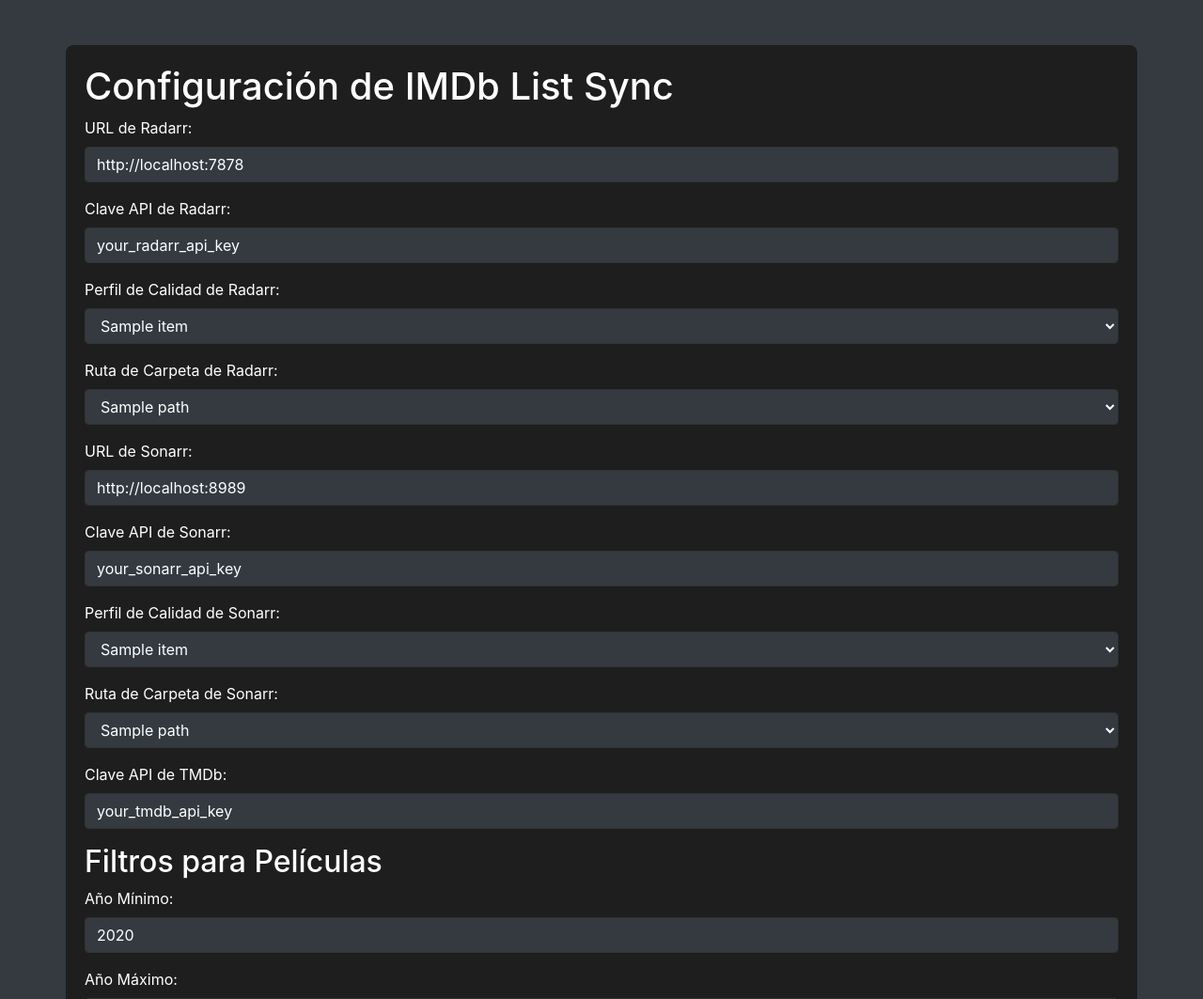
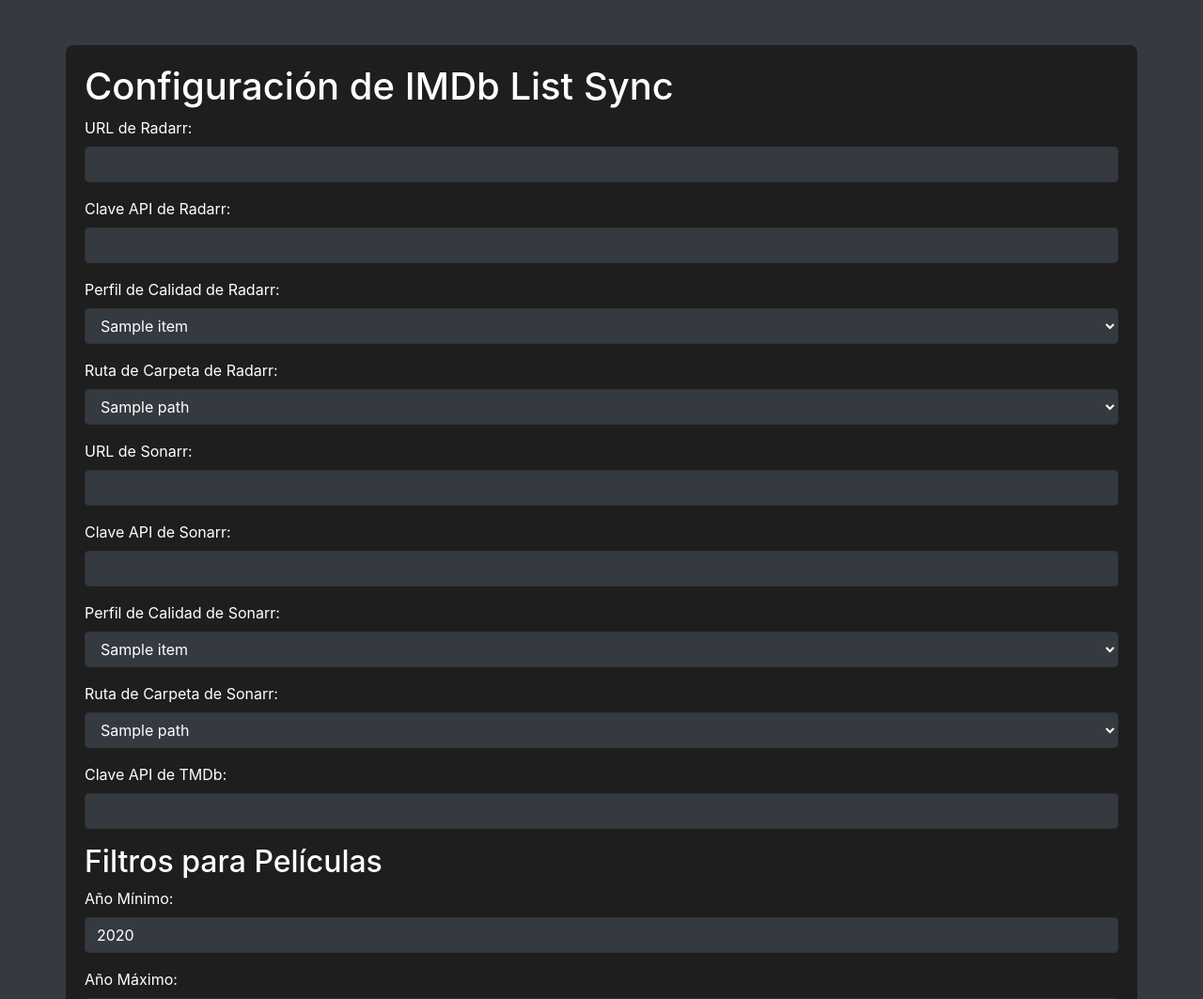
Before and after one commit to dazanestor/imdb_importer, a Flask app: page / in a window 1280 px wide. Shown: the top 1063 px of the page at 94% size. Run offline with Flask 2, Linux system fonts and the light colour scheme; a database or web service that is not in the repository returns one stand-in record (values such as "Sample title"); data that the repository does not hold is empty; some libraries are stand-ins or nearby versions.

Commit message:
Update index.html

```diff
--- a/templates/index.html
+++ b/templates/index.html
@@ -12,11 +12,11 @@
         <form method="post">
             <div class="form-group">
                 <label for="radarr_url">URL de Radarr:</label>
-                <input type="text" class="form-control bg-dark text-white" id="radarr_url" name="radarr_url" value="{{ config['radarr_url'] }}">
+                <input type="text" class="form-control bg-dark text-white" id="radarr_url" name="radarr_url">
             </div>
             <div class="form-group">
                 <label for="radarr_api_key">Clave API de Radarr:</label>
-                <input type="text" class="form-control bg-dark text-white" id="radarr_api_key" name="radarr_api_key" value="{{ config['radarr_api_key'] }}">
+                <input type="text" class="form-control bg-dark text-white" id="radarr_api_key" name="radarr_api_key">
             </div>
             <div class="form-group">
                 <label for="radarr_quality_profile_id">Perfil de Calidad de Radarr:</label>
@@ -36,11 +36,11 @@
             </div>
             <div class="form-group">
                 <label for="sonarr_url">URL de Sonarr:</label>
-                <input type="text" class="form-control bg-dark text-white" id="sonarr_url" name="sonarr_url" value="{{ config['sonarr_url'] }}">
+                <input type="text" class="form-control bg-dark text-white" id="sonarr_url" name="sonarr_url">
             </div>
             <div class="form-group">
                 <label for="sonarr_api_key">Clave API de Sonarr:</label>
-                <input type="text" class="form-control bg-dark text-white" id="sonarr_api_key" name="sonarr_api_key" value="{{ config['sonarr_api_key'] }}">
+                <input type="text" class="form-control bg-dark text-white" id="sonarr_api_key" name="sonarr_api_key">
             </div>
             <div class="form-group">
                 <label for="sonarr_quality_profile_id">Perfil de Calidad de Sonarr:</label>
@@ -60,7 +60,7 @@
             </div>
             <div class="form-group">
                 <label for="tmdb_api_key">Clave API de TMDb:</label>
-                <input type="text" class="form-control bg-dark text-white" id="tmdb_api_key" name="tmdb_api_key" value="{{ config['tmdb_api_key'] }}">
+                <input type="text" class="form-control bg-dark text-white" id="tmdb_api_key" name="tmdb_api_key">
             </div>
             <h2>Filtros para Películas</h2>
             <div class="form-group">
```
